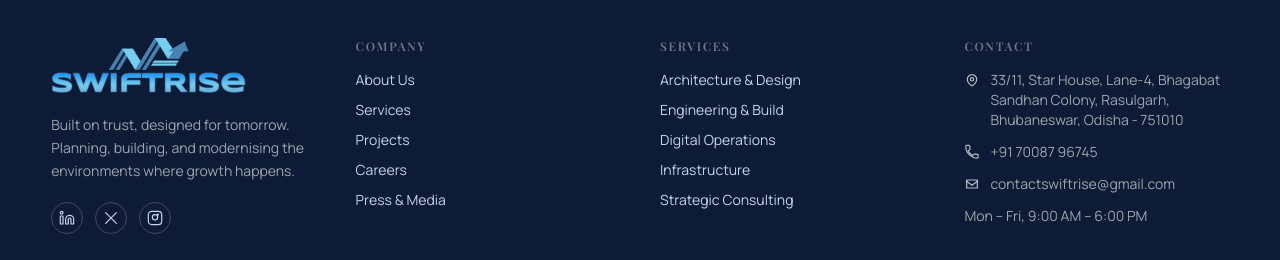
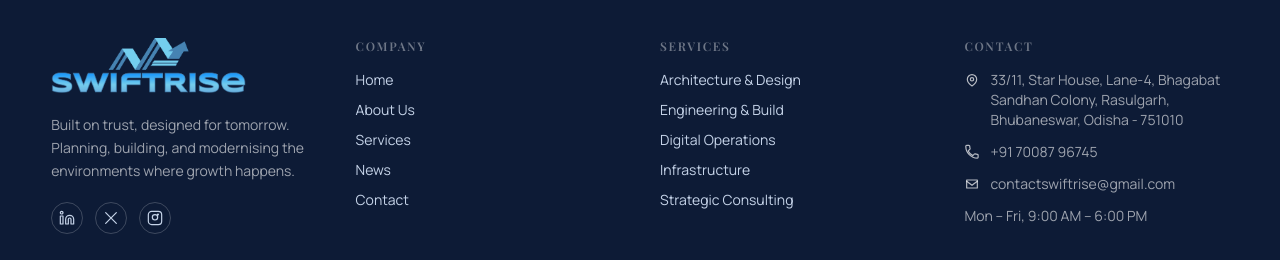
Before and after one commit to aryankumarsingh99/Swiftrise, a Next.js app: page / in a window 1280 px wide. Shown: the part 6110-6370 px from the top of the page. Built offline with nearby package versions, Linux system fonts and the light colour scheme; a web font is replaced by a local one.

Commit message:
fix(Footer): update navigation links for improved accessibility and content relevance

```diff
--- a/components/Footer.tsx
+++ b/components/Footer.tsx
@@ -46,11 +46,12 @@ export default function Footer() {
             <h3 className="mb-4 text-xs font-semibold uppercase tracking-[0.14em] text-white/40">Company</h3>
             <ul className="grid gap-2.5 text-sm">
               {[
+                  { href: "/", label: "Home" },
                 { href: "/about", label: "About Us" },
                 { href: "/services", label: "Services" },
-                { href: "/projects", label: "Projects" },
-                { href: "/contact", label: "Careers" },
-                { href: "/contact", label: "Press & Media" },
+                { href: "/news", label: "News" },
+                { href: "/contact", label: "Contact" }
+
               ].map((item) => (
                 <li key={item.label}>
                   <Link href={item.href} className="text-white/60 transition hover:text-white">
```
